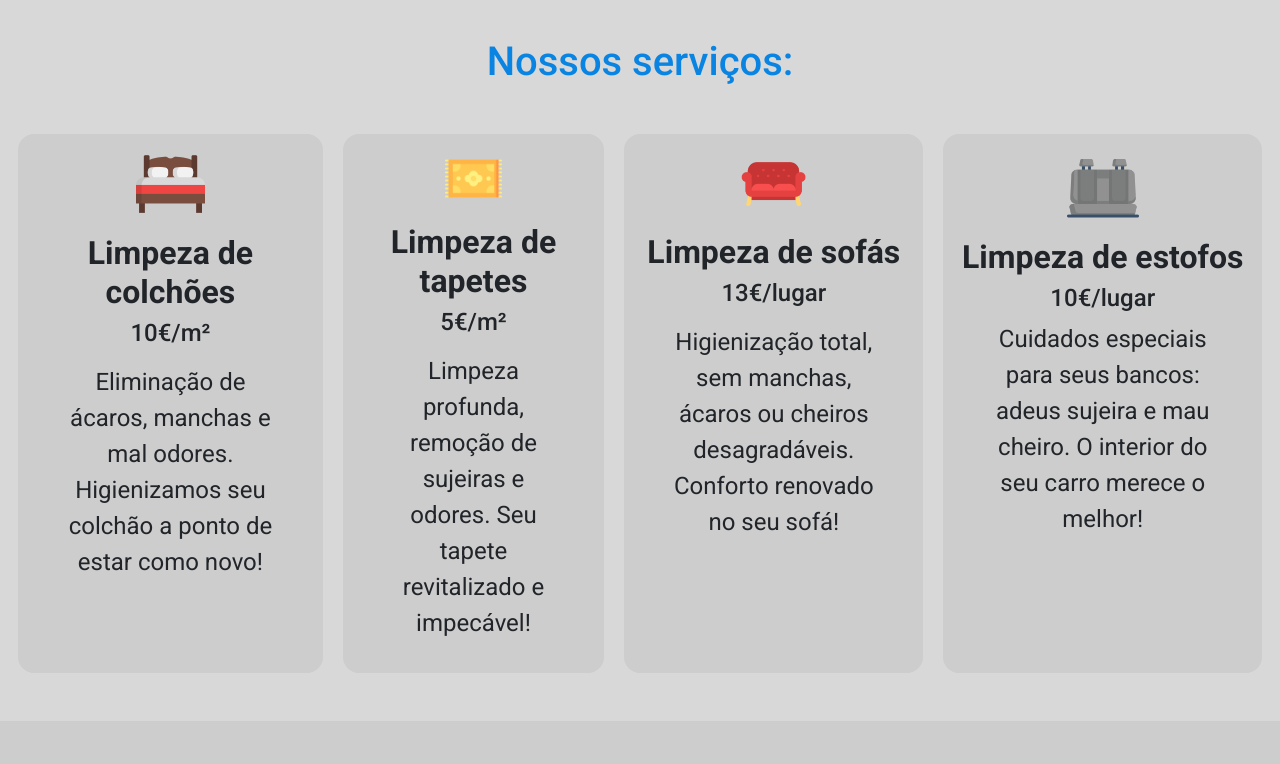
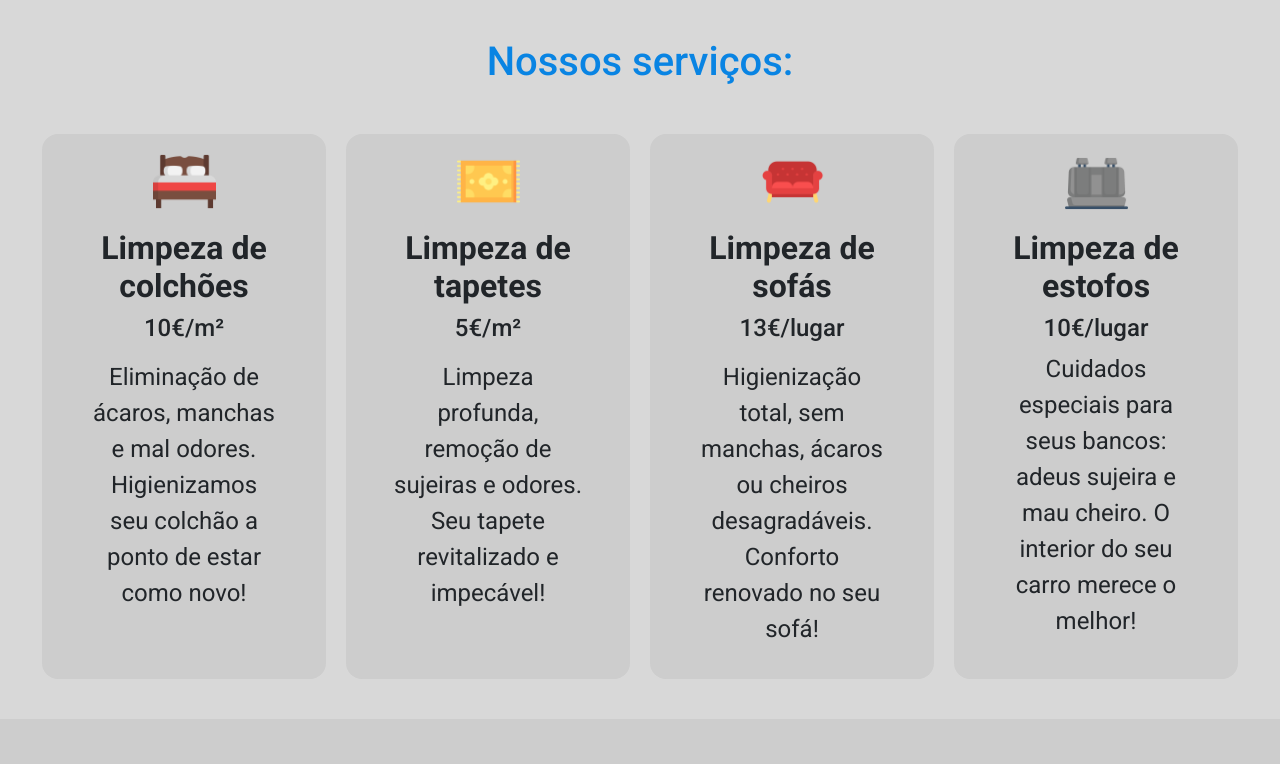
Before and after one commit to eduardo-meira/Sike_wash, a plain HTML site: page src/index.html in a window 1280 px wide. Shown: the part 702-1466 px from the top of the page. Drawn offline with nearby package versions, Linux system fonts and the light colour scheme; grey boxes are pictures that could not be loaded.

Commit message:
paddings

```diff
--- a/src/index.html
+++ b/src/index.html
@@ -51,7 +51,7 @@
   </header>
 
   <section class="hero">
-    <div class="overlay align-items-center d-flex flex-column justify-content-center h-100">
+    <div class="overlay py-5 align-items-center d-flex flex-column justify-content-center h-100">
       <p class="px-5 text-center">
         LIMPEZA, HIGIENIZAÇÃO E IMPEMEABILIZAÇÃO DE ESTOFADOS
       </p>
@@ -71,8 +71,8 @@
 
   <div class="w-100 px-2 mt-3 p-4 d-block">
     <h3 class="fs-1 text-center mb-5">Nossos serviços:</h3>
-    <div class="nossos-servicos ">
-      <div class="p-3 align-items-center d-flex flex-column rounded-4 eletric-blue mb-4">
+    <div class="nossos-servicos px-4 ">
+      <div class="p-3 w-100 align-items-center d-flex flex-column rounded-4 eletric-blue mb-3">
         <img class="w-25 mb-3" src="imagens/icons/bed.png" alt="Icone de uma cama" />
         <h2 class="fw-bold text-center">Limpeza de colchões</h2>
         <h4 class="fs-4 mb-3">10€/m²</h4>
@@ -81,7 +81,7 @@
           a ponto de estar como novo!
         </p>
       </div>
-      <div class="p-3 align-items-center d-flex flex-column rounded-4 eletric-blue mb-4">
+      <div class="p-3 w-100 align-items-center d-flex flex-column rounded-4 eletric-blue mb-3">
         <img class="w-25 mb-3" src="imagens/icons/carpet.png" alt="Icone de um tapete" />
         <h2 class="fw-bold text-center">Limpeza de tapetes</h2>
         <h4 class="fs-4 mb-3">5€/m²</h4>
@@ -90,7 +90,7 @@
           revitalizado e impecável!
         </p>
       </div>
-      <div class="p-3 align-items-center d-flex flex-column rounded-4 eletric-blue mb-4">
+      <div class="p-3 w-100 align-items-center d-flex flex-column rounded-4 eletric-blue mb-3">
         <img class="w-25 mb-3" src="imagens/icons/seater-sofa.png" alt="ícone de um sofá" />
         <h2 class="fw-bold text-center">Limpeza de sofás</h2>
         <h4 class="fs-4 mb-3">13€/lugar</h4>
@@ -98,7 +98,7 @@
           Higienização total, sem manchas, ácaros ou cheiros desagradáveis. Conforto renovado no seu sofá!
         </p>
       </div>
-      <div class="p-3 align-items-center d-flex flex-column rounded-4 eletric-blue mb-4">
+      <div class="p-3 w-100 align-items-center d-flex flex-column rounded-4 eletric-blue mb-3">
         <img class="w-25 mb-3" src="imagens/icons/seat.png" alt=" ícone de 2 bancos de carro" />
         <h2 class="fw-bold text-center">Limpeza de estofos</h2>
         <h4 class="fs-4">10€/lugar</h4>
```
